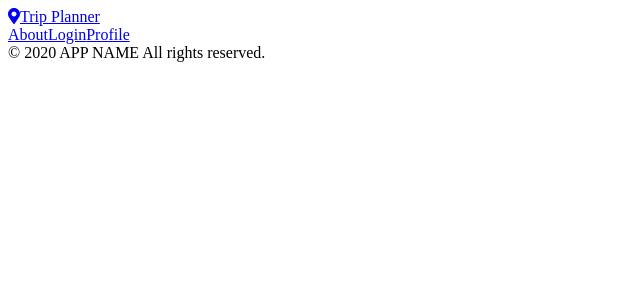
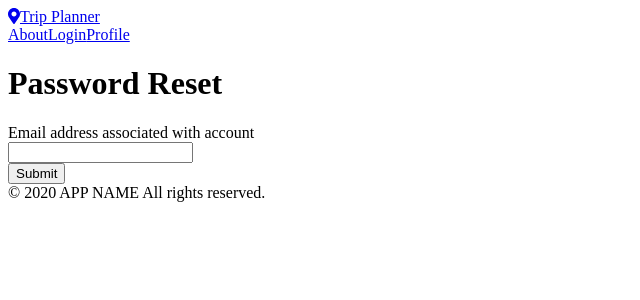
Before and after one commit to Asymi/FPLAP4_FINAL_PROJECT, a React (Create React App) app in the folder frontend/: page /forgot in a window 1280 px wide. Shown: the top 300 px of the page, without its empty margins (0-640 px from the left). Built offline with nearby package versions, Linux system fonts and the light colour scheme.

Commit message:
Forgot password component linked to backend, small backend bug fix

```diff
--- a/frontend/src/App.js
+++ b/frontend/src/App.js
@@ -1,6 +1,6 @@
 import React, { Component } from 'react';
-import { Switch, Route, Link } from 'react-router-dom'
-import { Activities, Categories, Dashboard, Login, Signup, Landing, About, Covid19 } from './containers'
+import { Switch, Route, Link, Router } from 'react-router-dom'
+import { Activities, Categories, Dashboard, Login, Signup, Landing, About, Covid19, ForgotPassword } from './containers'
 import { faMapMarkerAlt } from '@fortawesome/free-solid-svg-icons';
 import { FontAwesomeIcon } from "@fortawesome/react-fontawesome";
 import NavBar from './components/NavBar'
@@ -22,6 +22,7 @@ class App extends Component{
           <Route path='/dashboard' component={Dashboard}/>
           <Route path='/login' component={Login}/>
           <Route path='/signup' component={Signup}/>
+          <Route path='/forgot' component={ForgotPassword}/>
           <Route path='/covid' component={Covid19}/>
         </Switch>
         <footer>
--- a/frontend/src/containers/ForgotPassword.js
+++ b/frontend/src/containers/ForgotPassword.js
@@ -0,0 +1,54 @@
+import React, { Component } from 'react'
+
+class ForgotPassword extends Component {
+
+    state = {
+        email: ''
+    }
+
+    handleInput = e => {
+        const { name, value } = e.target;
+        this.setState({ [name]: value })
+    }
+
+    handleSubmit = e => {
+        e.preventDefault()
+
+        const body = {
+            email: this.state.email,
+        }
+
+        const options = {
+            method: 'POST',
+            headers: {
+                'Content-Type': 'application/json',
+            },
+            body: JSON.stringify(body)
+        }
+
+        fetch('http://127.0.0.1:5000/forgot_password', options)
+        .then(res => res.json())
+        .then(res => {
+            console.log(res)
+            return res
+        })
+        .catch(err => console.warn("Something broke"))
+    }
+
+    render() {
+        return (
+            <div>
+                <h1>Password Reset</h1>
+                <form onSubmit={this.handleSubmit}>
+                    <label>Email address associated with account</label>
+                    <br />
+                    <input type="text" onChange={this.handleInput}></input>
+                    <br />
+                    <input type="submit"></input>
+                </form>
+            </div>
+        )
+    }
+}
+
+export default ForgotPassword
--- a/frontend/src/containers/index.js
+++ b/frontend/src/containers/index.js
@@ -2,7 +2,7 @@ export { default as About } from './About'
 export { default as Activities } from './Activities'
 export { default as Categories } from './Categories'
 export { default as Dashboard } from './Dashboard'
-// export { default as ForgotPassword } from './ForgotPassword'
+export { default as ForgotPassword } from './ForgotPassword'
 export { default as Landing } from './Landing'
 export { default as Signup } from './Signup'
 export { default as Login } from './Login'
```
Also changed, not shown: 1 other file (tests, documents, lock files or other folders).
